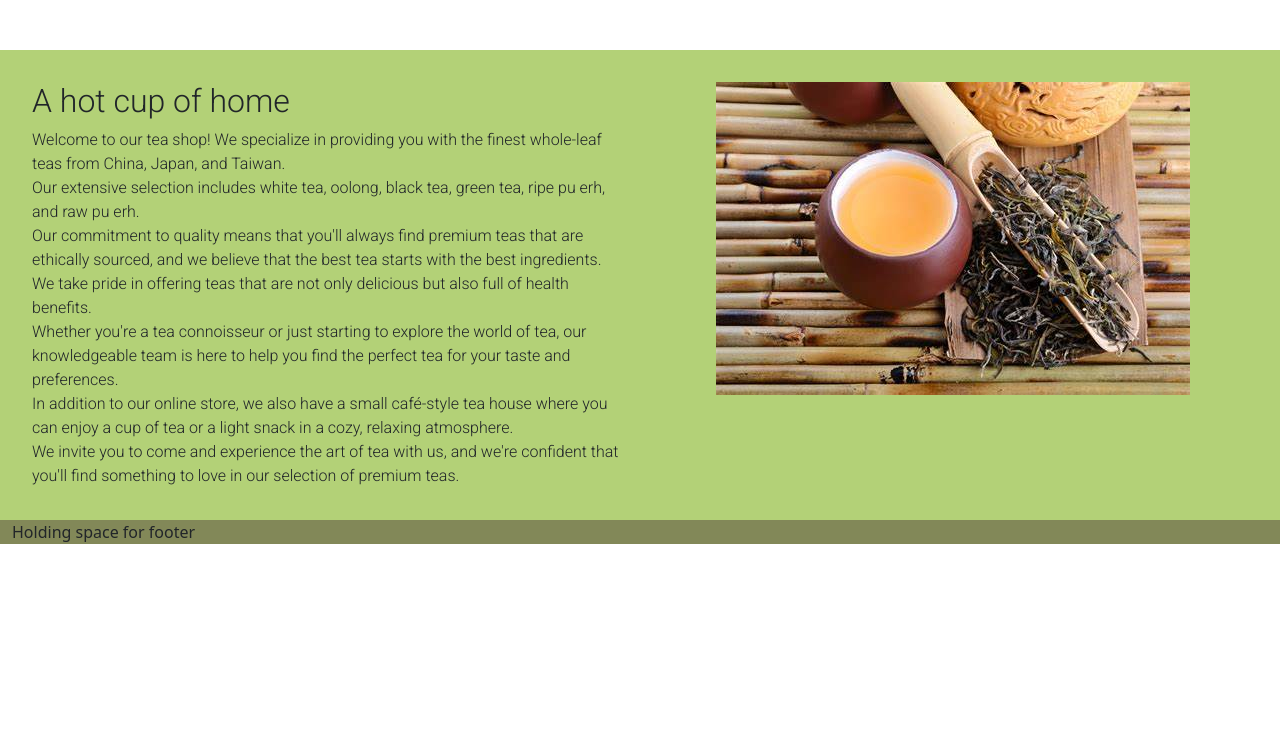
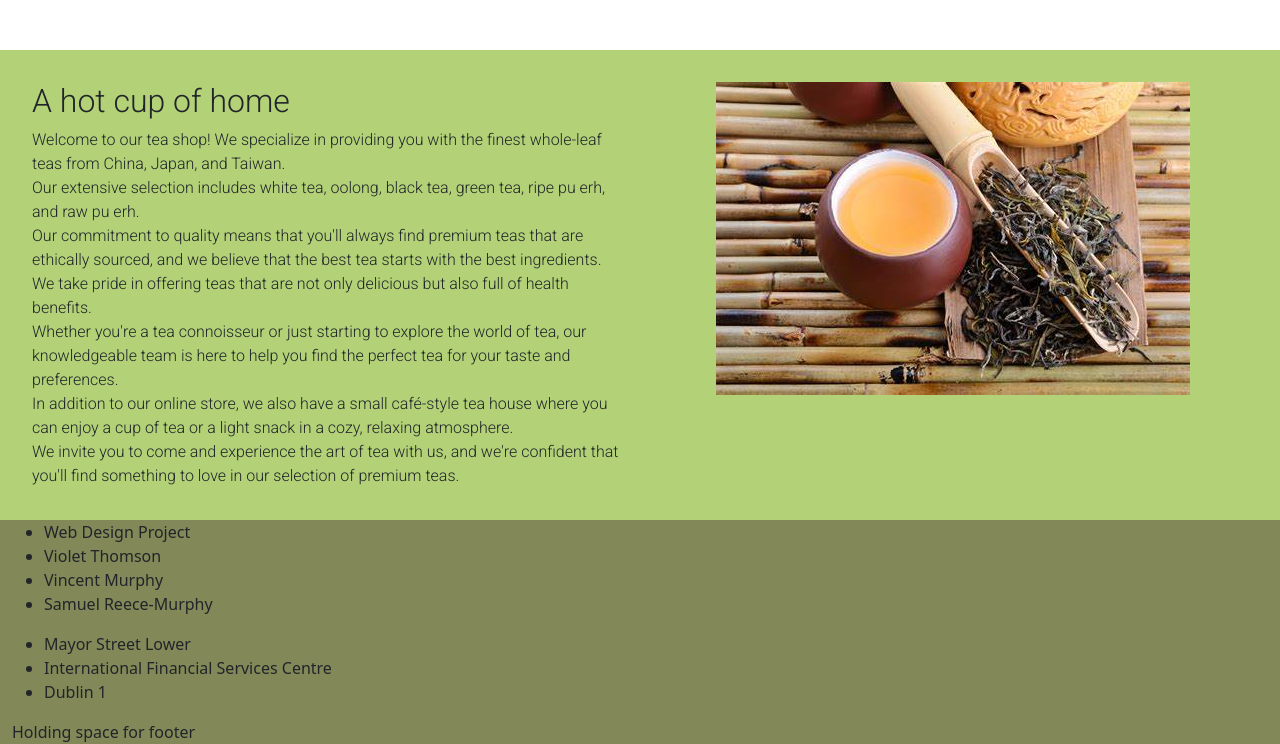
Before and after one commit to VibesT93/TeaHouse, a plain HTML site: page index.html in a window 1280 px wide. Shown: the part 1578-2322 px from the top of the page. Before the commit the page ends 2122 px from the top, so only its background shows below. Drawn offline with nearby package versions, Linux system fonts and the light colour scheme; a script that the page names is missing; a web font is replaced by a local one.

Commit message:
Update index.html

```diff
--- a/index.html
+++ b/index.html
@@ -92,6 +92,25 @@
     </div>
 
   <div class="container-fluid" id="footer">
+    <div class="col" id="authors">
+        <ul>
+          <li>Web Design Project</li>
+          <li>Violet Thomson</li>
+          <li>Vincent Murphy</li>
+          <li>Samuel Reece-Murphy</li>
+        </ul>
+    </div>
+    <div class="col" id="location-footer">
+        <ul>
+          <li>Mayor Street Lower</li>
+          <li>International Financial Services Centre</li>
+          <li>Dublin 1</li>
+        </ul>
+
+    </div>
+    <div class="col">
+
+    </div>
     <p1>Holding space for footer</p1>
 
   </div>
```
